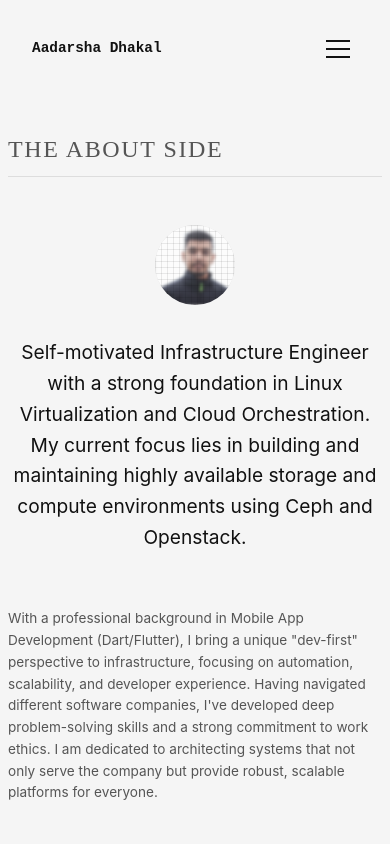
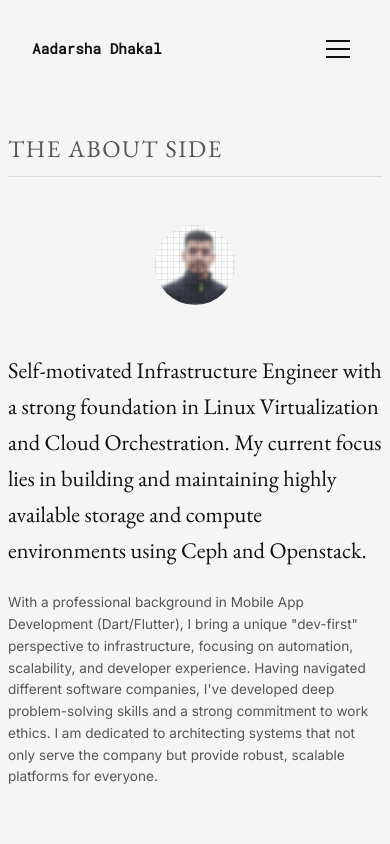
Before and after one commit to aadarshadhakalg/portfolio, a React (Vite) app: page /about in a window 390 px wide. Shown: the top 844 px of the page. Built offline with nearby package versions, Linux system fonts and the light colour scheme.

Commit message:
fix: about page

```diff
--- a/src/index.css
+++ b/src/index.css
@@ -1,3 +1,6 @@
+@import url('https://fonts.googleapis.com/css2?family=EB+Garamond:ital,wght@0,400..800;1,400..800&family=Inter:wght@300;400;500;600&family=Roboto+Mono:wght@300;400&display=swap');
+
+
 :root {
   --font-serif: 'EB Garamond', serif;
   --font-sans: 'Inter', sans-serif;
@@ -69,7 +72,6 @@ section {
   font-size: 0.85rem;
 }
 
-@import url('https://fonts.googleapis.com/css2?family=EB+Garamond:ital,wght@0,400..800;1,400..800&family=Inter:wght@300;400;500;600&family=Roboto+Mono:wght@300;400&display=swap');
 
 /* Pixelated Avatar Effect */
 .pixelated-container {
@@ -168,6 +170,10 @@ section {
     height: 100px;
   }
 
+  .hero-avatar-container {
+    justify-content: center;
+  }
+
   .cta-button {
     padding: 0.7rem 1.2rem;
     font-size: 0.8rem;
--- a/src/pages/AboutPage.jsx
+++ b/src/pages/AboutPage.jsx
@@ -1,4 +1,3 @@
-import React from 'react';
 import Section from '../components/Section';
 import AnimationWrapper from '../components/AnimationWrapper';
 
@@ -6,20 +5,26 @@ const AboutPage = () => {
     return (
         <AnimationWrapper delay={0.2}>
             <Section title="The About Side" id="about">
-                <div style={{ display: 'flex', gap: '2rem', alignItems: 'flex-start', marginBottom: '2rem', flexWrap: 'wrap' }} className="about-header">
-                    <div className="pixelated-container" style={{ flexShrink: 0 }}>
-                        <img src="/avatar.jpeg" alt="Aadarsha Dhakal" className="pixelated-image" />
+                <div style={{ display: 'flex', alignItems: 'center', gap: '2rem', marginBottom: '3rem' }} className="hero-avatar-container">
+                    <div className="pixelated-container">
+                        <img
+                            src="/avatar.jpeg"
+                            alt="Aadarsha Dhakal"
+                            className="pixelated-image"
+                            style={{ width: '100%', height: '100%', objectFit: 'cover' }}
+                        />
                         <div className="pixel-overlay"></div>
                     </div>
-                    <div style={{ flex: 1 }}>
-                        <p style={{ fontSize: '1.2rem', color: 'var(--text-primary)', marginBottom: '1.5rem' }}>
-                            Self-motivated Infrastructure Engineer with a strong foundation in Linux Virtualization and Cloud Orchestration. My current focus lies in building and maintaining highly available storage and compute environments using Ceph and Openstack.
-                        </p>
-                    </div>
                 </div>
-                <p className="secondary-text">
-                    With a professional background in Mobile App Development (Dart/Flutter), I bring a unique "dev-first" perspective to infrastructure, focusing on automation, scalability, and developer experience. Having navigated different software companies, I've developed deep problem-solving skills and a strong commitment to work ethics. I am dedicated to architecting systems that not only serve the company but provide robust, scalable platforms for everyone.
-                </p>
+                <div style={{ flex: 1 }}>
+                    <p className="serif" style={{ fontSize: '1.4rem', marginBottom: '1.5rem' }}>
+                        Self-motivated Infrastructure Engineer with a strong foundation in Linux Virtualization and Cloud Orchestration. My current focus lies in building and maintaining highly available storage and compute environments using Ceph and Openstack.
+                    </p>
+                    <p className="secondary-text">
+                        With a professional background in Mobile App Development (Dart/Flutter), I bring a unique "dev-first" perspective to infrastructure, focusing on automation, scalability, and developer experience. Having navigated different software companies, I've developed deep problem-solving skills and a strong commitment to work ethics. I am dedicated to architecting systems that not only serve the company but provide robust, scalable platforms for everyone.
+                    </p>
+                </div>
+                {/* </div> */}
 
                 <div style={{ marginTop: '4rem' }}>
                     <h3 className="serif" style={{ fontSize: '2rem', marginBottom: '2rem' }}>Education</h3>
```
